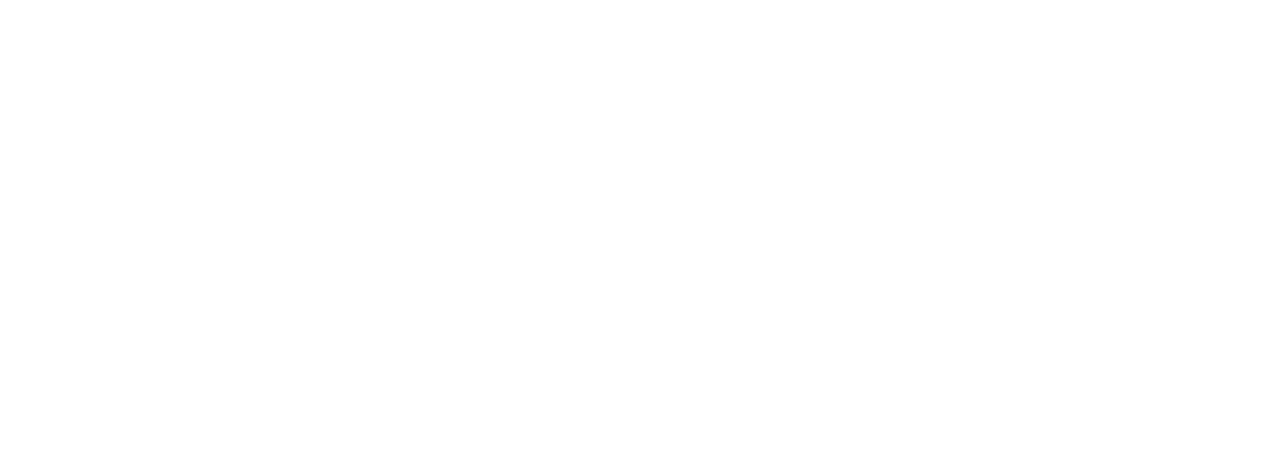
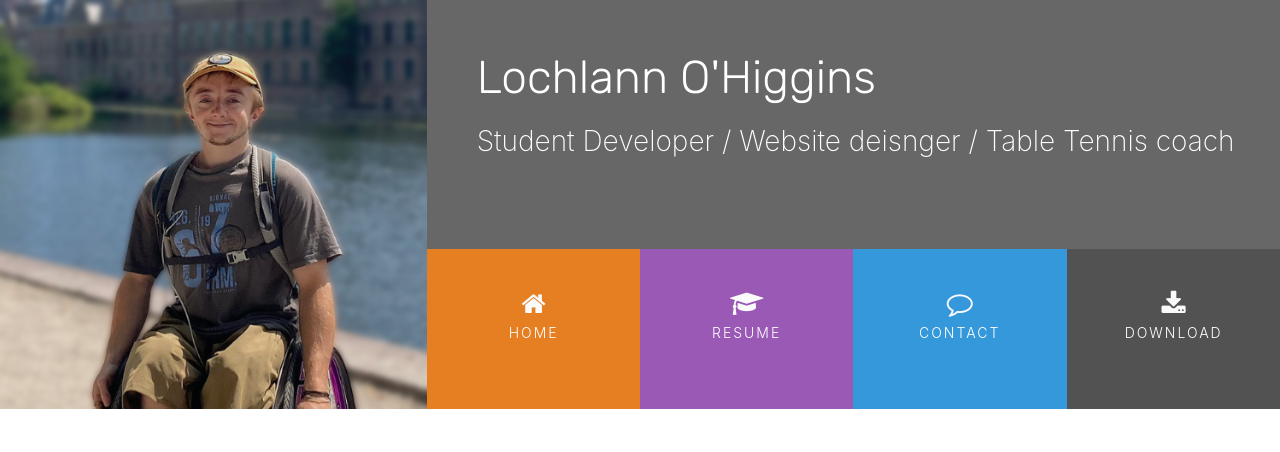
Before and after one commit to Lochy2000/Loch-CV, a plain HTML site: page index.html in a window 1280 px wide. Drawn offline with nearby package versions, Linux system fonts and the light colour scheme; a web font is replaced by a local one.

Commit message:
header created, added image, name, tile and nav bar

```diff
--- a/assets/css/style.css
+++ b/assets/css/style.css
@@ -0,0 +1,112 @@
+@import url('https://fonts.googleapis.com/css2?family=Rubik:ital,wght@0,300..900;1,300..900&family=Sofadi+One&display=swap');
+
+body {
+
+  }
+
+ /* ----------- COLOURS -------------*/
+.bg-color-name-title{
+    background-color: #676767;
+}
+.ui-menu-color-home{
+    background-color: #e67e22;
+}
+.ui-menu-color-resume{
+    background-color: #9b59b6;
+}
+.ui-menu-color-contact{
+    background-color: #3498db;
+}
+.ui-menu-color-download{
+    background-color: #525252;
+}
+
+ /* ----------- HEADING -------------*/
+header {
+    margin: 0;
+}
+
+.heading {
+    margin-left:50px;
+}
+
+.logo {
+    background: url(../images/loch.png);
+    background-position: center;
+    background-repeat: no-repeat;
+    background-size: cover;
+    min-height: 200px;
+    transition: all .5s ease-in-out;
+    -moz-transition: all .5s ease-in-out;
+    -webkit-transition: all .5s ease-in-out;
+}
+
+.name {
+    font-family: "Rubik", sans-serif;
+    font-weight: 200;
+    font-size: 46px;
+    margin-top: 50px;
+    color: #fff;
+}
+
+.title{
+    font-weight: 200;
+    font-size: 28px;
+    margin-top: 20px;
+    margin-bottom: 90px;
+    color: #fff;
+}
+
+.list-inline-item:not(:last-child) {
+    margin: 0;
+}
+
+.menucontainer {
+    font-size: 0;
+}
+
+#nav {
+    margin: 0;
+}
+
+#nav li {
+    font-size: 14px;
+    padding: 0;
+}
+
+.menuitem {
+    height: 160px;
+    text-align: center;
+    padding: 0;
+}
+
+.menuitem a {
+    width: 100%;
+    text-decoration: none;
+    color: white;
+    height: 200px;
+}
+
+.menuitem a i {
+    padding-top: 42px;
+    display: block;
+    color: #fafafa;
+    font-size: 26px;
+}
+.menuitem span{
+    display: block;
+    width: 100%;
+    padding-top: 5px;
+    text-align: center;
+    text-transform: uppercase;
+    font-size: 14px;
+    font-weight: 300;
+    letter-spacing: 2px;
+}
+
+ /* ----------- Hover.css -------------*/
+
+ .hvr-sweep-to-bottom:before {
+    background: rgba(0, 0, 0, 0.2);
+    height: 160px;
+ }
--- a/index.html
+++ b/index.html
@@ -4,13 +4,45 @@
     <meta charset="UTF-8">
     <meta name="viewport" content="width=device-width, initial-scale=1.0">
     <link rel="stylesheet" href="https://cdn.jsdelivr.net/npm/bootstrap@4.6.2/dist/css/bootstrap.min.css" integrity="sha384-xOolHFLEh07PJGoPkLv1IbcEPTNtaed2xpHsD9ESMhqIYd0nLMwNLD69Npy4HI+N" crossorigin="anonymous">
-    <link rel="stylesheet" href="path/to/font-awesome/css/font-awesome.min.css">
+    <link rel="stylesheet" href="https://maxcdn.bootstrapcdn.com/font-awesome/4.7.0/css/font-awesome.min.css" type="text/css" />
+    <link rel="stylesheet" href="https://cdnjs.cloudflare.com/ajax/libs/hover.css/2.1.1/css/hover-min.css" type="text/css" />
     <link rel="stylesheet" href="assets/css/style.css">
     <title>Loch's CV</title>
 </head>
 <body>
     <header>
+        <div class="row no-gutters">
+            <a href="index.html"class="col-md-4 logo">
 
+            </a>
+            <div class="col-md-8">
+                <div class="row no-gutters bg-color-name-title">
+                    <div class="col heading">
+                        <h1 class="name">Lochlann O'Higgins</h1>
+                        <h2 class="title">Student Developer / Website deisnger / Table Tennis coach </h2>
+                    </div>
+                </div>
+                <div class="row no-gutters">
+                    <div class="col">
+                        <ul id="nav" class="list-inline menucontainer">
+                            <li class="col-6 col-sm-3 list-inline-item ui-menu-color-home menuitem">
+                                <a href="#" class="hvr-sweep-to-bottom"> <i class="fa fa-home" aria-hidden="true"></i> <span>Home</span></a>
+                            </li>
+                            <li class="col-6 col-sm-3 list-inline-item ui-menu-color-resume menuitem">
+                                <a href="#" class="hvr-sweep-to-bottom"> <i class="fa fa-graduation-cap" aria-hidden="true"></i><span>Resume</span></a>
+                            </li>
+                            <li class="col-6 col-sm-3 list-inline-item ui-menu-color-contact menuitem">
+                                <a href="#" class="hvr-sweep-to-bottom" > <i class="fa fa-comment-o" aria-hidden="true"></i><span>Contact</span></a>
+                                </li>
+                            <li class="col-6 col-sm-3 list-inline-item ui-menu-color-download menuitem">
+                                <a href="#" class="hvr-sweep-to-bottom"> <i class="fa fa-download" aria-hidden="true"></i><span>Download</span></a>
+                            </li>
+                            </li>
+                        </ul>
+                    </div>
+                </div>
+            </div>
+        </div>
     </header>
     <section>
 
```
Also changed, not shown: assets/images/loch.png (added).
